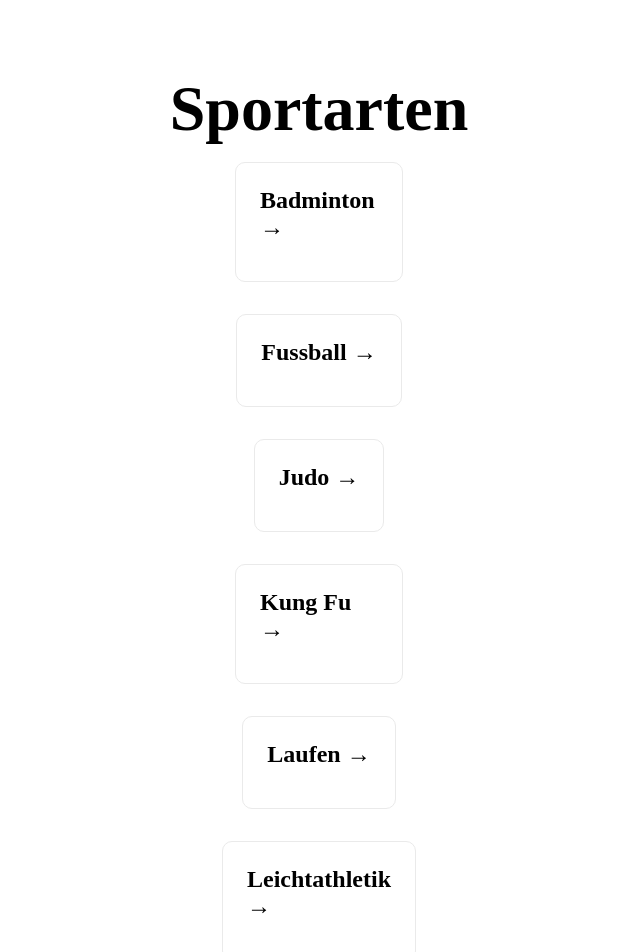
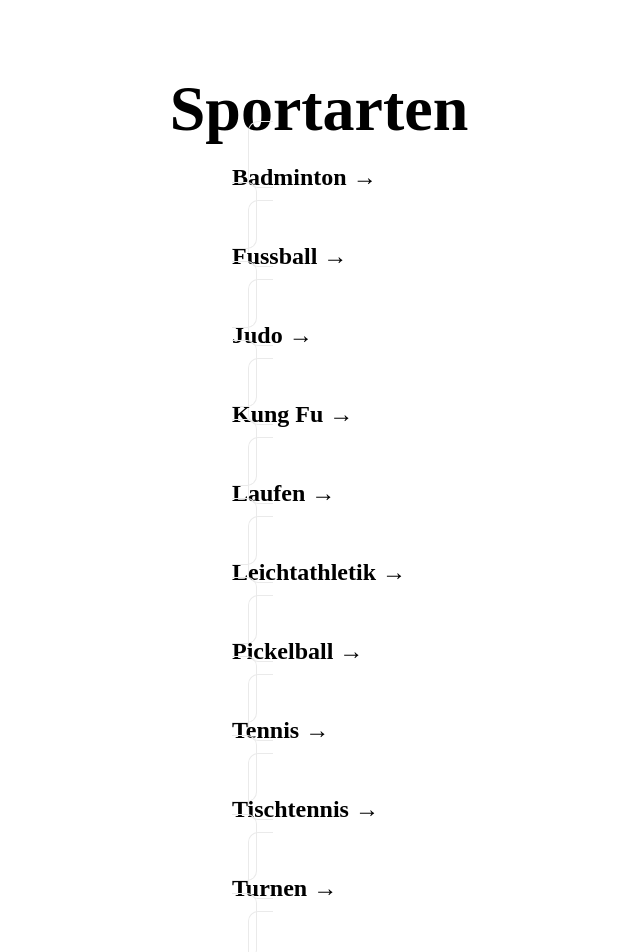
Before and after one commit to chewable-jpg/sva-website, a Next.js app: page /sport in a window 1280 px wide. Shown: the top 952 px of the page, without its empty margins (321-961 px from the left). Built offline with nearby package versions, Linux system fonts and the light colour scheme.

Commit message:
hopefully

```diff
--- a/src/pages/sport.jsx
+++ b/src/pages/sport.jsx
@@ -2,6 +2,7 @@ import Head from 'next/head'
 import Image from 'next/image'
 import Link from 'next/link'
 import styles from '../styles/home.module.css'
+import { Container, Col, Row, Form } from "react-bootstrap";
 
 import { NextSeo } from "next-seo"
 
@@ -28,72 +29,103 @@ export default function Home() {
 
 
         <div className={styles.grid}>
-        <Link href="/sports/badminton">
+
+
+
+
+        </div>
+
+        <Container>
+  <Row>
+    <Col><Link href="/sports/badminton">
           <a className={styles.card}>
             <h2>Badminton &rarr;</h2>
           </a>
-        </Link>
+        </Link></Col>
 
-        <Link href="/sports/fussball">
+    <Col>        <Link href="/sports/fussball">
           <a className={styles.card}>
             <h2>Fussball &rarr;</h2>
           </a>
-        </Link>
+        </Link></Col>
 
-        <Link href="/sports/judo">
+    <Col>        <Link href="/sports/judo">
           <a className={styles.card}>
             <h2>Judo &rarr;</h2>
           </a>
-        </Link>
-
+        </Link></Col>
+        <Col>
         <Link href="/sports/kung-fu">
           <a className={styles.card}>
             <h2>Kung Fu &rarr;</h2>
           </a>
         </Link>
+        </Col>
+  </Row>
 
+  <Row>
+    <Col>
     <Link href="/sports/laufen">
           <a className={styles.card}>
             <h2>Laufen &rarr;</h2>
           </a>
         </Link>
+    </Col>
 
+    <Col>
     <Link href="/sports/leichtathletik">
           <a className={styles.card}>
             <h2>Leichtathletik &rarr;</h2>
           </a>
         </Link>
+    </Col>
 
+    <Col>
     <Link href="/sports/pickelball">
           <a className={styles.card}>
             <h2>Pickelball &rarr;</h2>
           </a>
         </Link>
+    </Col>
 
+    <Col>
     <Link href="/sports/tennis">
           <a className={styles.card}>
             <h2>Tennis &rarr;</h2>
           </a>
         </Link>
+    </Col>
+  </Row>
 
+  <Row>
+
+<Col>
 <Link href="/sports/tischtennis">
           <a className={styles.card}>
             <h2>Tischtennis &rarr;</h2>
           </a>
         </Link>
+</Col>
 
+<Col>
 <Link href="/sports/turnen">
           <a className={styles.card}>
             <h2>Turnen &rarr;</h2>
           </a>
         </Link>
+</Col>
 
+<Col>
 <Link href="/sports/volleyball">
           <a className={styles.card}>
             <h2>Volleyball &rarr;</h2>
           </a>
         </Link>
-        </div>
+</Col>
+
+  </Row>
+
+</Container>
       </main>
     </div>
   )
```
Lines whose indentation alone changed are shown as unchanged.
